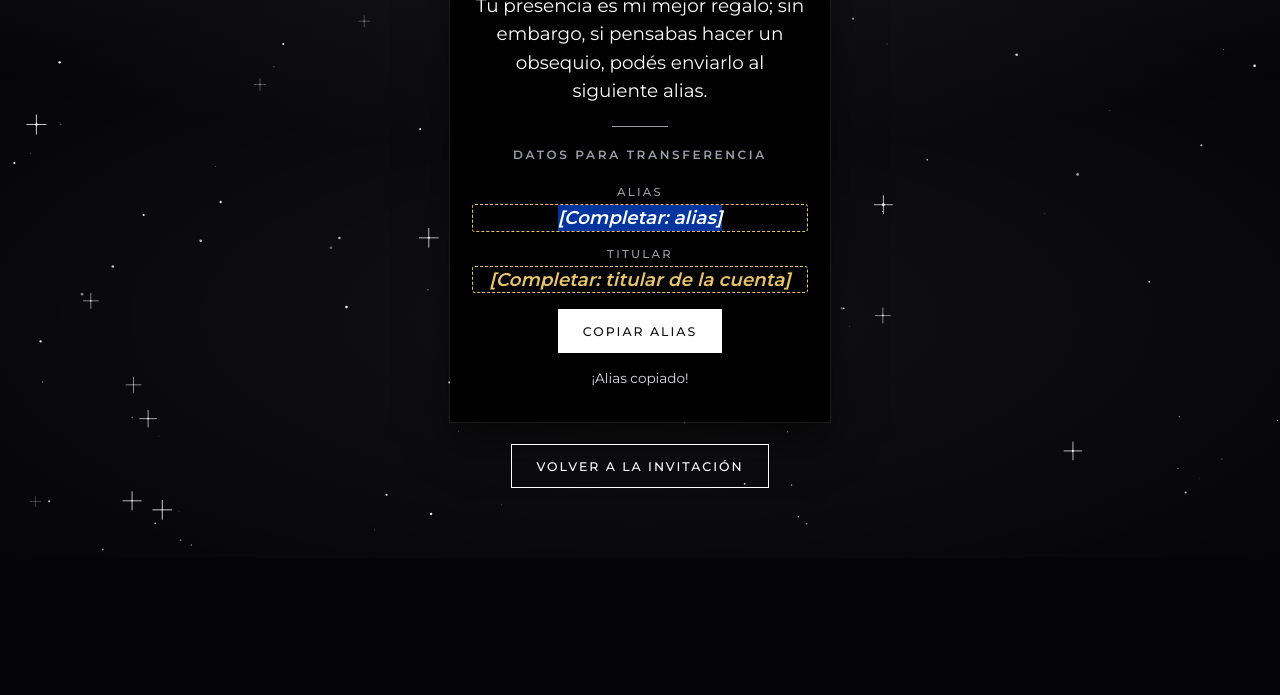
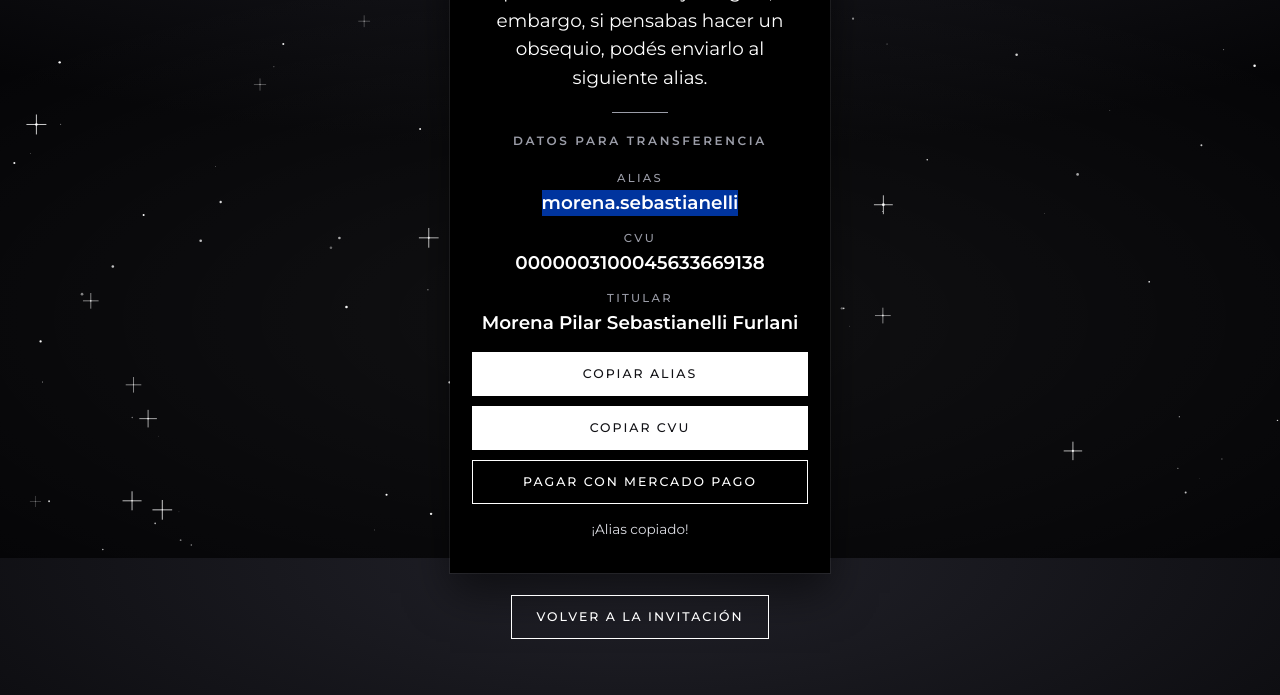
Before and after one commit to paalanis/tarjetaMore, a website: page docs/transferencia/index.html in a window 1280 px wide. Both pictures are taken after a click on the button "COPIAR ALIAS". Shown: the part 242-937 px from the top of the page. Before the commit the page ends 800 px from the top, so only its background shows below. Drawn offline with Linux system fonts and the light colour scheme.

Commit message:
feat: add gift account data and Mercado Pago link
Fill the alias and account holder, add the CVU with its own copy button
and a Mercado Pago payment link on the transfer page.

```diff
--- a/docs/transferencia/index.html
+++ b/docs/transferencia/index.html
@@ -4,11 +4,11 @@
 <meta charset="utf-8">
 <meta name="viewport" content="width=device-width, initial-scale=1, viewport-fit=cover">
 <title>Regalo · Mis XV de Morena</title>
-<meta name="description" content="Datos para transferencia: alias y titular de la cuenta, con un botón para copiar el alias.">
+<meta name="description" content="Datos para transferencia: alias, CVU y titular de la cuenta, y link de Mercado Pago.">
 <meta property="og:type" content="website">
 <meta property="og:url" content="https://paalanis.github.io/tarjetaMore/transferencia/">
 <meta property="og:title" content="Regalo · Mis XV de Morena">
-<meta property="og:description" content="Datos para transferencia: alias y titular de la cuenta, con un botón para copiar el alias.">
+<meta property="og:description" content="Datos para transferencia: alias, CVU y titular de la cuenta, y link de Mercado Pago.">
 <meta property="og:image" content="https://paalanis.github.io/tarjetaMore/og/general.jpg">
 <meta property="og:image:type" content="image/jpeg">
 <meta property="og:image:width" content="1200">
@@ -188,6 +188,12 @@
 
   .btn:hover { background: transparent; color: var(--white); }
 
+  .actions {
+    display: grid;
+    gap: 10px;
+    width: 100%;
+  }
+
   .btn--ghost { background: transparent; color: var(--white); }
   .btn--ghost:hover { background: var(--white); color: var(--ink); }
 
@@ -217,9 +223,14 @@
     <h2 class="label">Datos para transferencia</h2>
     <dl class="data-list">
       <div><dt>Alias</dt><dd id="aliasValue"></dd></div>
+      <div><dt>CVU</dt><dd id="cvuValue"></dd></div>
       <div><dt>Titular</dt><dd id="holderValue"></dd></div>
     </dl>
-    <button class="btn" type="button" id="copyAlias">Copiar alias</button>
+    <div class="actions">
+      <button class="btn" type="button" data-copy="aliasValue" data-done="¡Alias copiado!" data-what="el alias">Copiar alias</button>
+      <button class="btn" type="button" data-copy="cvuValue" data-done="¡CVU copiado!" data-what="el CVU">Copiar CVU</button>
+      <a class="btn btn--ghost" id="mpLink" href="https://mpago.la/2KNmX3j" target="_blank" rel="noopener">Pagar con Mercado Pago</a>
+    </div>
     <p class="copy-status" id="copyStatus" role="status" aria-live="polite"></p>
   </section>
 
@@ -232,8 +243,10 @@
     // placeholders so they are easy to spot before the link is shared.
     var CONFIG = {
       invitationUrl: "https://more-0512.my.canva.site/",
-      giftAlias: "[Completar: alias]",
-      giftHolder: "[Completar: titular de la cuenta]"
+      giftAlias: "morena.sebastianelli",
+      giftCvu: "0000003100045633669138",
+      giftHolder: "Morena Pilar Sebastianelli Furlani",
+      mercadoPagoUrl: "https://mpago.la/2KNmX3j"
     };
 
     var reduceMotion = window.matchMedia("(prefers-reduced-motion: reduce)").matches;
@@ -247,17 +260,22 @@
     }
 
     fill("aliasValue", CONFIG.giftAlias);
+    fill("cvuValue", CONFIG.giftCvu);
     fill("holderValue", CONFIG.giftHolder);
+    byId("mpLink").href = CONFIG.mercadoPagoUrl;
     byId("backLink").href = CONFIG.invitationUrl;
 
-    // Copy alias: clipboard API inside the click handler; without it (or when it is refused) select the
-    // alias and try the legacy copy command, leaving the text selected if that fails too.
-    byId("copyAlias").addEventListener("click", function () {
-      var aliasEl = byId("aliasValue");
+    // Copy buttons: each one names the element whose text it copies. Clipboard API inside the click
+    // handler; without it (or when it is refused) select the text and try the legacy copy command, leaving
+    // the text selected if that fails too.
+    Array.prototype.forEach.call(document.querySelectorAll("[data-copy]"), function (button) {
+      button.addEventListener("click", function () {
+        var source = byId(button.getAttribute("data-copy"));
+        var done = button.getAttribute("data-done");
         var status = byId("copyStatus");
         function fallback() {
           var range = document.createRange();
-        range.selectNodeContents(aliasEl);
+          range.selectNodeContents(source);
           var selection = window.getSelection();
           selection.removeAllRanges();
           selection.addRange(range);
@@ -268,17 +286,18 @@
             copied = false;
           }
           status.textContent = copied
-          ? "¡Alias copiado!"
-          : "No se pudo copiar solo: el alias quedó seleccionado para que lo copies.";
+            ? done
+            : "No se pudo copiar solo: " + button.getAttribute("data-what") + " quedó seleccionado para que lo copies.";
         }
         status.textContent = "";
         if (navigator.clipboard && navigator.clipboard.writeText) {
-        navigator.clipboard.writeText(aliasEl.textContent).then(function () {
-          status.textContent = "¡Alias copiado!";
+          navigator.clipboard.writeText(source.textContent).then(function () {
+            status.textContent = done;
           }, fallback);
         } else {
           fallback();
         }
+      });
     });
 
     // Sparkle sky: twinkling points and a few four-point glints on a fixed canvas behind the page.
--- a/tools/build-site.mjs
+++ b/tools/build-site.mjs
@@ -203,7 +203,7 @@ try {
       dir: "transferencia",
       source: defaults.transfer,
       title: "Regalo · Mis XV de Morena",
-      description: "Datos para transferencia: alias y titular de la cuenta, con un botón para copiar el alias.",
+      description: "Datos para transferencia: alias, CVU y titular de la cuenta, y link de Mercado Pago.",
     },
     {
       dir: "confirmar",
```
Also changed, not shown: docs/invitacion/index.html (+2 -2 lines), prototype/invitation.html (+2 -2 lines), prototype/transfer.html (+31 -12 lines). Lines whose indentation alone changed are shown as unchanged.
